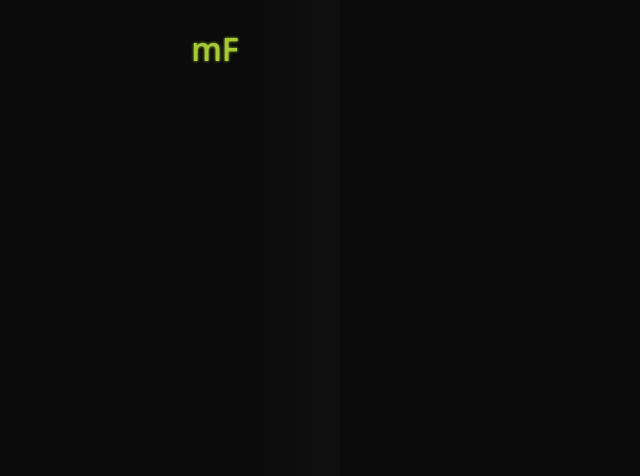
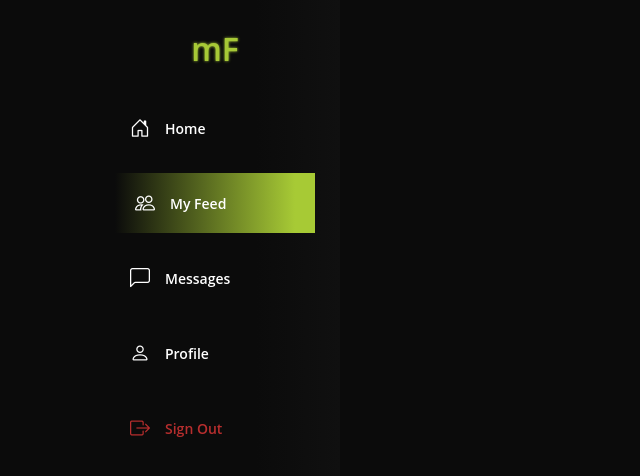
Before and after one commit to MMTTSEC/myfeed, a React app in the folder frontend/: page /feed in a window 1280 px wide. Shown: the top 476 px of the page, without its empty margins (0-640 px from the left). Built offline with nearby package versions, Linux system fonts and the light colour scheme; the HTML template or start-up script is replaced by a standard one; a web font is replaced by a local one.

Commit message:
Created the navigation menu and added styling. Each page now send the route path into the navigation component so that It can decide which nav item to apply the active class to.

```diff
--- a/frontend/src/components/Navigation.tsx
+++ b/frontend/src/components/Navigation.tsx
@@ -1,10 +1,37 @@
 import '../styles/Navigation.css';
+import 'bootstrap-icons/font/bootstrap-icons.css';
 
-export default function Navigation() {
+interface NavigationProps {
+  currentPath: string;
+}
+
+export default function Navigation({ currentPath }: NavigationProps) {
 
   return <>
     <nav className="navigation-menu">
+      <ul className="nav-list">
+
+        <li className={`nav-item ${currentPath === "/home" ? "active" : ""}`}>
+          <a href="/home"><i className="bi bi-house-door"></i>Home</a>
+        </li>
+
+        <li className={`nav-item ${currentPath === "/feed" ? "active" : ""}`}>
+          <a href="/feed"><i className="bi bi-people"></i>My Feed</a>
+        </li>
+
+        <li className={`nav-item ${currentPath === "/messages" ? "active" : ""}`}>
+          <a href="/messages"><i className="bi bi-chat-left"></i>Messages</a>
+        </li>
+
+        <li className={`nav-item ${currentPath === "/profile/:userName" ? "active" : ""}`}>
+          <a href="/profile/:userName"><i className="bi bi-person"></i>Profile</a>
+        </li>
+
+        <li className="nav-item logout-button">
+          <a href="#"><i className="bi bi-box-arrow-right"></i>Sign Out</a>
+        </li>
+
+      </ul>
     </nav>
   </>;
-
 }
--- a/frontend/src/pages/user-pages/UserFeedPage.tsx
+++ b/frontend/src/pages/user-pages/UserFeedPage.tsx
@@ -8,7 +8,7 @@ export default function UserFeedPage() {
   return <>
     <section className="left-column UserFeedPage">
       <figure className="logo"><a href="/home"><span>mF</span></a></figure>
-      <Navigation />
+      <Navigation currentPath={ UserFeedPage.route.path } />
     </section>
     <section className="center-column UserFeedPage">
 
--- a/frontend/src/pages/user-pages/UserHomePage.tsx
+++ b/frontend/src/pages/user-pages/UserHomePage.tsx
@@ -8,7 +8,7 @@ export default function UserHomePage() {
   return <>
     <section className="left-column UserHomePage">
       <figure className="logo"><a href="/home"><span>mF</span></a></figure>
-      <Navigation />
+      <Navigation currentPath={ UserHomePage.route.path } />
     </section>
     <section className="center-column UserHomePage">
 
--- a/frontend/src/pages/user-pages/UserMessagesPage.tsx
+++ b/frontend/src/pages/user-pages/UserMessagesPage.tsx
@@ -8,7 +8,7 @@ export default function UserMessagesPage() {
   return <>
     <section className="left-column UserMessagesPage">
       <figure className="logo"><a href="/home"><span>mF</span></a></figure>
-      <Navigation />
+      <Navigation currentPath={ UserMessagesPage.route.path }/>
     </section>
     <section className="center-column UserMessagesPage">
 
--- a/frontend/src/pages/user-pages/UserProfilePage.tsx
+++ b/frontend/src/pages/user-pages/UserProfilePage.tsx
@@ -8,7 +8,7 @@ export default function UserProfilePage() {
   return <>
     <section className="left-column UserProfilePage">
       <figure className="logo"><a href="/home"><span>mF</span></a></figure>
-      <Navigation />
+      <Navigation currentPath={ UserProfilePage.route.path }/>
     </section>
     <section className="center-column UserProfilePage">
 
--- a/frontend/src/styles/navigation.css
+++ b/frontend/src/styles/navigation.css
@@ -0,0 +1,53 @@
+nav.navigation-menu {
+  width: 100%;
+}
+
+nav.navigation-menu .nav-list li.nav-item {
+  list-style: none;
+  margin-bottom: var(--spacing-big);
+  transition: 0.3s ease-in-out;
+}
+
+nav.navigation-menu .nav-list li.nav-item.active {
+  background: var(--color-primary-gradient-right-to-left);
+  padding-left: var(--spacing-small);
+  transition: 0.3s ease-in-out;
+}
+
+nav.navigation-menu .nav-list li.nav-item:hover {
+  padding-left: var(--spacing-small);
+  transition: 0.3s ease-in-out;
+}
+
+nav.navigation-menu .nav-list li.nav-item.logout-button:hover {
+  padding-left: var(--spacing-small);
+  transition: 0.3s ease-in-out;
+}
+
+nav.navigation-menu .nav-list li.nav-item.logout-button a:hover {
+  color: var(--color-red-hover);
+  transition: 0.3s ease-in-out;
+}
+
+nav.navigation-menu .nav-list li.nav-item a {
+  color: var(--color-white);
+  font-size: var(--font-size-text);
+  font-weight: 600;
+  padding: var(--spacing-big);
+
+  display: flex;
+  flex-direction: row;
+  align-items: center;
+}
+
+nav.navigation-menu .nav-list li.nav-item a:hover {
+  text-decoration: none;
+}
+
+nav.navigation-menu .nav-list li.nav-item.logout-button a {
+  color: var(--color-red);
+}
+
+nav.navigation-menu .nav-list li.nav-item a i.bi {
+  margin-right: var(--spacing-big);
+}
```
